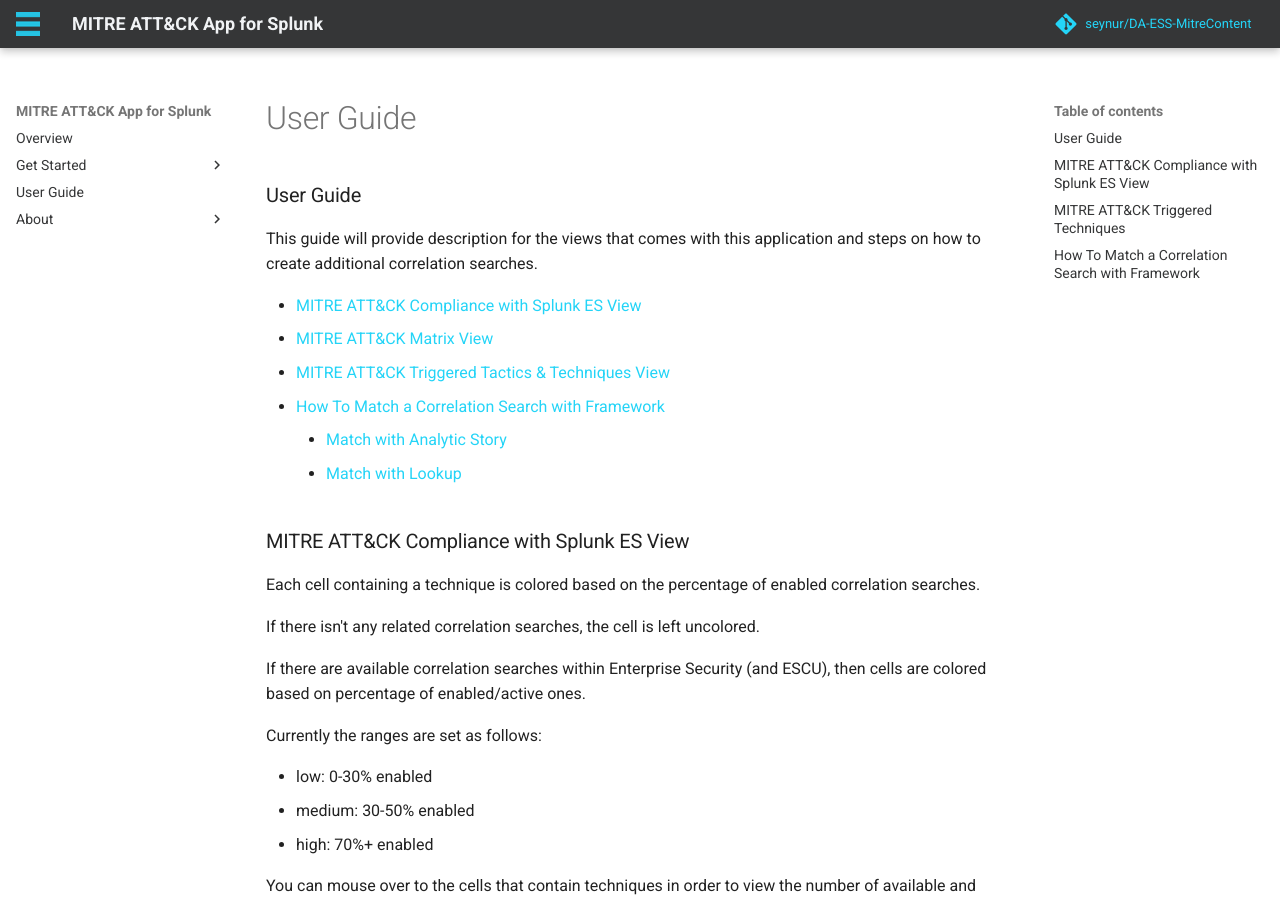
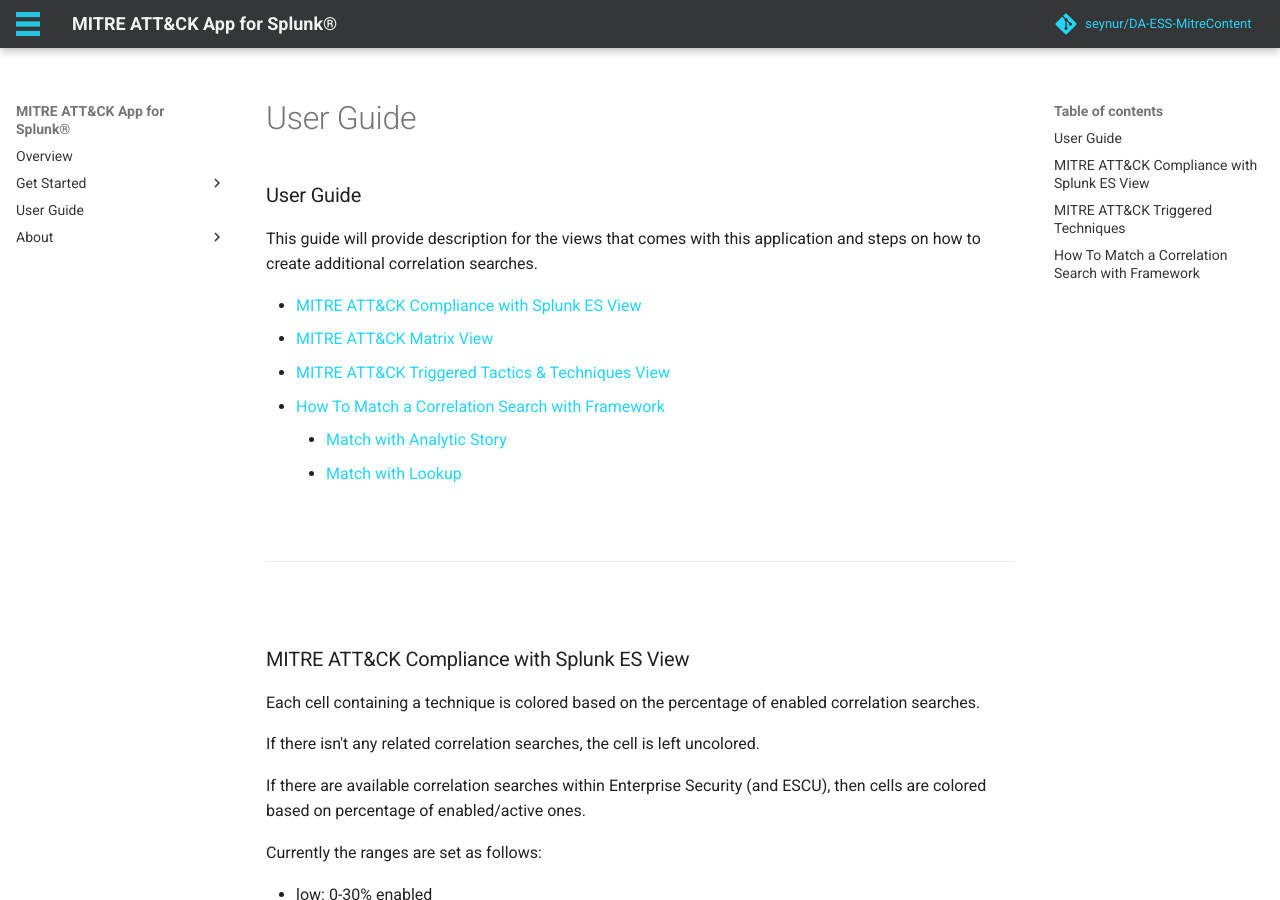
Before and after one commit to Oykucann/mitre-app-for-splunk-docs, an MkDocs documentation site: the page built from docs/user_guide.md, in a window 1280 px wide and 900 px high. Built offline with MkDocs 1.6.1 and Material for MkDocs 9.7.7, drawn with Linux system fonts in a browser that asks for light colours; comment, search, counter and statistics services are not loaded; the version menu is left out.

Commit message:
update spaces

```diff
--- a/docs/user_guide.md
+++ b/docs/user_guide.md
@@ -13,6 +13,13 @@
     - [Match with Analytic Story](#match-with-analytic-story)
     - [Match with Lookup](#match-with-lookup)
 
+&nbsp;
+
+
+---
+
+
+&nbsp;
 ### MITRE ATT&CK Compliance with Splunk ES View
 Each cell containing a technique is colored based on the percentage of enabled correlation searches.
 
@@ -29,6 +36,14 @@
 You can mouse over to the cells that contain techniques in order to view the number of available and enabled correlation rules that are specific to that technique.
   ![mitreapp_setup3]
 
+  &nbsp;
+
+
+  ---
+
+
+  &nbsp;
+
 ### MITRE ATT&CK Triggered Techniques
 This dashboard/form has filtering options based on "**Event Time Range**" and "**Urgency**" level of Notable Events.  Currently following panels are available:
 
@@ -40,6 +55,13 @@
 
   ![mitreapp_attack1]
 
+  &nbsp;
+
+
+  ---
+
+
+  &nbsp;
 ### How To Match a Correlation Search with Framework
 The view in the application utilized *Analytic Stories* that are tagged with the *Correlation Searches*.  Hence, in order to associate a *Correlation Search* with MITRE ATT&CK Techniques, you will need to create a new *Analytic Story* and add your *Correlation Search* with the appropriate tags.
 
@@ -61,6 +83,9 @@
 
 Once saved, the correlation search will populate both the Compliance and Triggered Techniques dashboards.
 
+---
+
+
 [mitreapp_setup3]: assets/img/mitreapp_setup3.png
 [triggered_techniques1]: assets/img/triggered_techniques1.png
 [mitreapp_attack1]: assets/img/mitreapp_attack1.png
--- a/mkdocs.yml
+++ b/mkdocs.yml
@@ -1,4 +1,4 @@
-site_name: MITRE ATT&CK App for Splunk
+site_name: MITRE ATT&CK App for Splunk&reg;
 # Repository
 repo_name: seynur/DA-ESS-MitreContent
 repo_url: https://github.com/seynur/DA-ESS-MitreContent
@@ -50,7 +50,7 @@
     - icon: fontawesome/brands/twitter
       link: https://twitter.com/seynur
   generator: false
-  current_version: 1.2.0
+  current_version: 1.3.0
   version:
     provider: mike
 
```
Also changed, not shown: docs/index.md (+12 -0 lines), docs/installation.md (+7 -0 lines).
